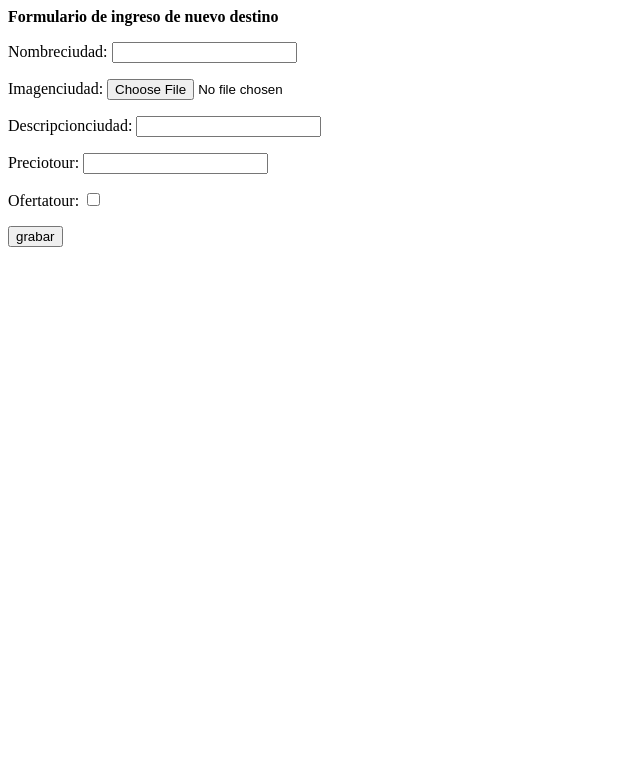
After one commit to walterHC/pweb2, a Django app: a page that uses Proyecto_Django/ProyectoDestinosTuristicos/templates/insertDestination.html in a window 1280 px wide. The commit adds this page. Shown: the top 783 px of the page, without its empty margins (0-640 px from the left). Run offline with Django 3.2, Linux system fonts and the light colour scheme.

Commit message:
se hace uso de un formulario RawDestinationFrom

```diff
--- a/Proyecto_Django/ProyectoDestinosTuristicos/Destinos/forms.py
+++ b/Proyecto_Django/ProyectoDestinosTuristicos/Destinos/forms.py
@@ -11,3 +11,10 @@ class DestinationForm(forms.ModelForm):
                 'precioTour',
                 'ofertaTour',
                 ]
+
+class RawDestinationForm(forms.Form):
+    nombreCiudad = forms.CharField()
+    imagenCiudad = forms.ImageField()
+    descripcionCiudad = forms.CharField()
+    precioTour = forms.IntegerField()
+    ofertaTour = forms.BooleanField()
--- a/Proyecto_Django/ProyectoDestinosTuristicos/Destinos/urls.py
+++ b/Proyecto_Django/ProyectoDestinosTuristicos/Destinos/urls.py
@@ -3,5 +3,6 @@ from . import views
 
 
 urlpatterns = [
-        path('addDestination', views.addDestination, name="addDestination")
+        path('addDestination', views.addDestination, name="addDestination"),
+        path('insertNewDestination', views.insertNewDestination, name="insertNewDestination")
     ]
--- a/Proyecto_Django/ProyectoDestinosTuristicos/Destinos/views.py
+++ b/Proyecto_Django/ProyectoDestinosTuristicos/Destinos/views.py
@@ -1,6 +1,6 @@
 from django.shortcuts import render
 from .models import Destination
-from .forms import DestinationForm
+from .forms import DestinationForm, RawDestinationForm
 
 # Create your views here.
 def addDestination(request):
@@ -41,3 +41,17 @@ def addDestination1(request):
 
     else:
         return render(request,'addDestination.html')
+
+def insertNewDestination(request):
+    form = RawDestinationForm()
+    if request.method == "POST":
+        if form.is_valid():
+            print(form.cleaned_data)
+            Destination.objects.create(**form.cleaned_data)
+        else:
+            print(form.errors)
+    context = {
+            'form':form,
+            }
+
+    return render(request,'insertDestination.html', context)
--- a/Proyecto_Django/ProyectoDestinosTuristicos/templates/index.html
+++ b/Proyecto_Django/ProyectoDestinosTuristicos/templates/index.html
@@ -39,7 +39,7 @@
 									{% elif user.is_authenticated and user.is_superuser %}
 										<li>Bienvenido, {{ user.first_name }}</li>
 									     	<li><a href="accounts/logout">Cerrar Sesion</a></li>
-										<li><a href="añadir/addDestination">registrar Destino</a></li>
+										<li><a href="añadir/insertNewDestination">registrar Destino</a></li>
 
 									{% else %}
 										<li>Bienvenido</li>
--- /dev/null
+++ b/Proyecto_Django/ProyectoDestinosTuristicos/templates/insertDestination.html
@@ -0,0 +1,21 @@
+<html>
+
+<head>
+
+<title>ingresar destinos</title>
+
+</head>
+
+<body>
+
+<b>Formulario de ingreso de nuevo destino</b><br>
+
+<form method='POST'>{% csrf_token %}
+	{{ form.as_p }}
+	<input type="submit" value='grabar' />
+	<form>
+
+
+</body>
+
+</html>
```
Also changed, not shown: Proyecto_Django/ProyectoDestinosTuristicos/views.py (added).
